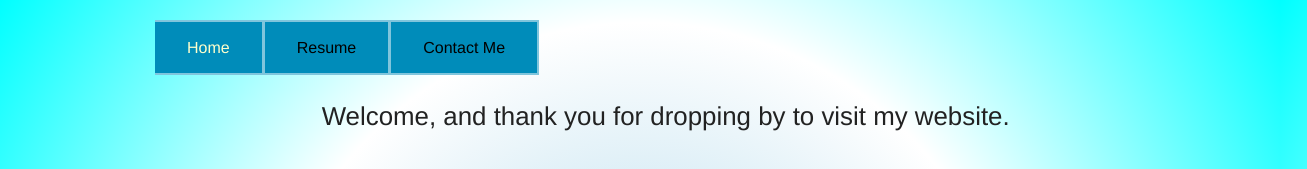
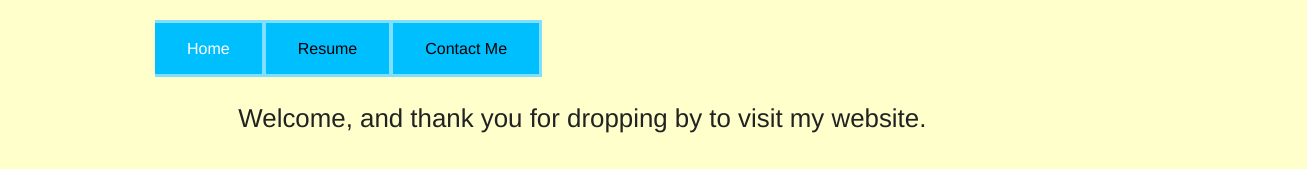
Before and after one commit to DonCox/resume2, a plain HTML site: page index.html in a window 1280 px wide. Shown: the top 169 px of the page, 1307 px wide, since content can reach past the window. Drawn offline with nearby package versions, Linux system fonts and the light colour scheme.

Commit message:
Changed photo and made updates per suggestions from class mentor.

```diff
--- a/css/my_style.css
+++ b/css/my_style.css
@@ -2,7 +2,7 @@
 Global
 *************/
 body {
-    background-image: radial-gradient(circle, rgb(173, 216, 235), rgb(255, 255, 255), aqua);
+    background: #ffc;
     font-family: Gibson, Helvetica Neue, sans-serif;
 }
 .ft-nav {
@@ -16,14 +16,19 @@ hr {
     width: auto;
 }
 .ft-btn {
+    background: #00BFFF;
     border: solid;
+    border-color: #000;
     color: #000;
-    border-width: 2px;
+}
+.ft-btn:hover {
+    background: #BFEFFF;
+    color: #000;
 }
 .selected {
+    background: #00BFFF;
     border: solid;
-    color: #ffffcc;
-    border-width: 2px;
+    color: #fff;
 }
 .ft-main {
     max-width: 940px;
--- a/index.html
+++ b/index.html
@@ -21,7 +21,7 @@
     </div>
 
     <div class="row">
-        <div id="message" class="columns large-12 large-offset-2 hide-for-small">
+        <div id="message" class="columns large-12 large-offset-1 hide-for-small">
 		<h4 id="fittext1">Welcome, and thank you for dropping by to visit my website.</h4
 	</div>
     </div>
```
Also changed, not shown: img/DonCox.jpg.
